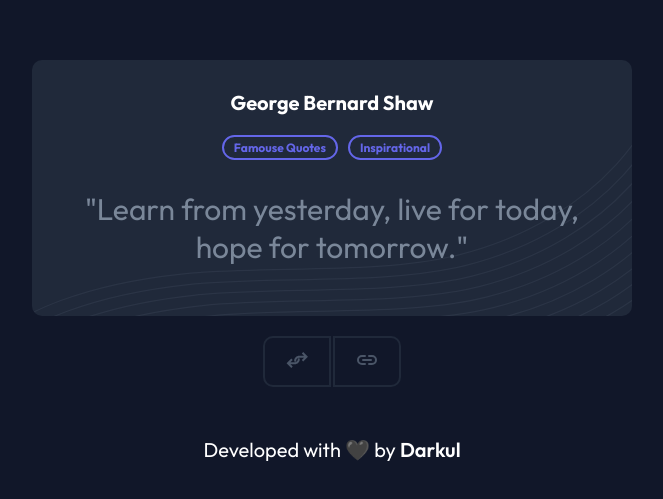
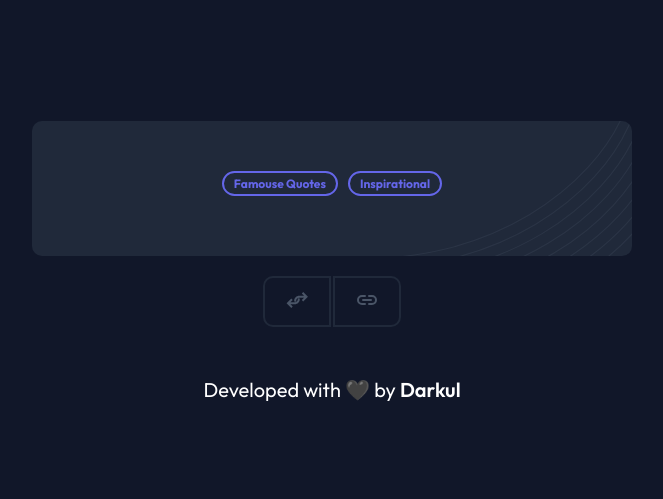
Before and after one commit to Darkull/QuotiClick, a plain HTML site: page index.html in a window 1280 px wide. Shown: the part 139-638 px from the top of the page, without its empty margins (308-971 px from the left). Drawn offline with Linux system fonts and the light colour scheme; no server answers.

Commit message:
api updated

```diff
--- a/index.html
+++ b/index.html
@@ -14,14 +14,12 @@
   </head>
   <body>
     <div class="wrapper">
-      <h1>George Bernard Shaw</h1>
+      <h1></h1>
       <div class="quote-type-container">
         <a href="#" class="quote quote-type--1">Famouse Quotes</a>
         <a href="#" class="quote quote-type--1">Inspirational</a>
       </div>
-      <p class="main-quote">
-        "Learn from yesterday, live for today, hope for tomorrow."
-      </p>
+      <p class="main-quote"></p>
     </div>
     <div class="cta-container">
       <button class="btn btn--left btn-quote">
```
